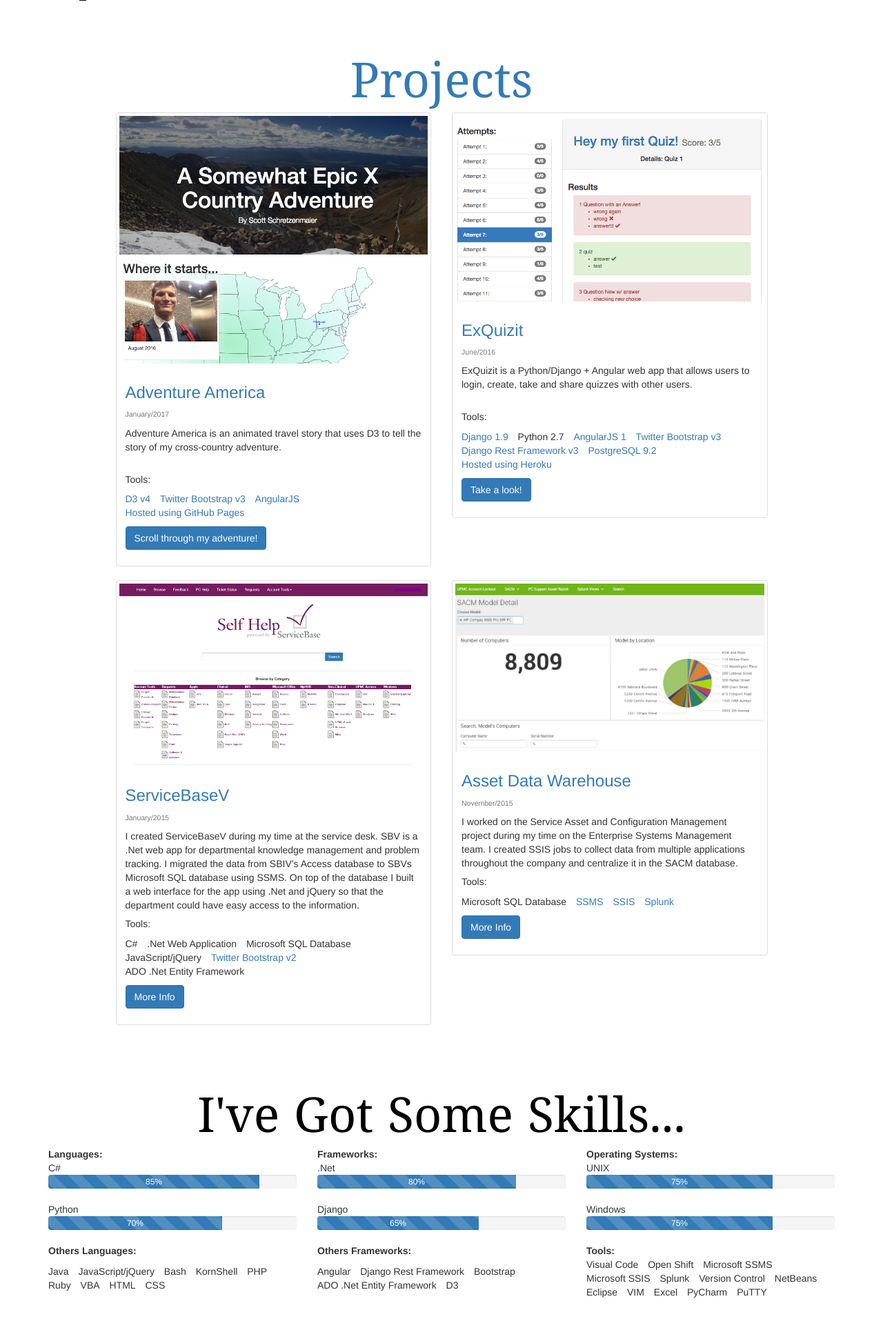
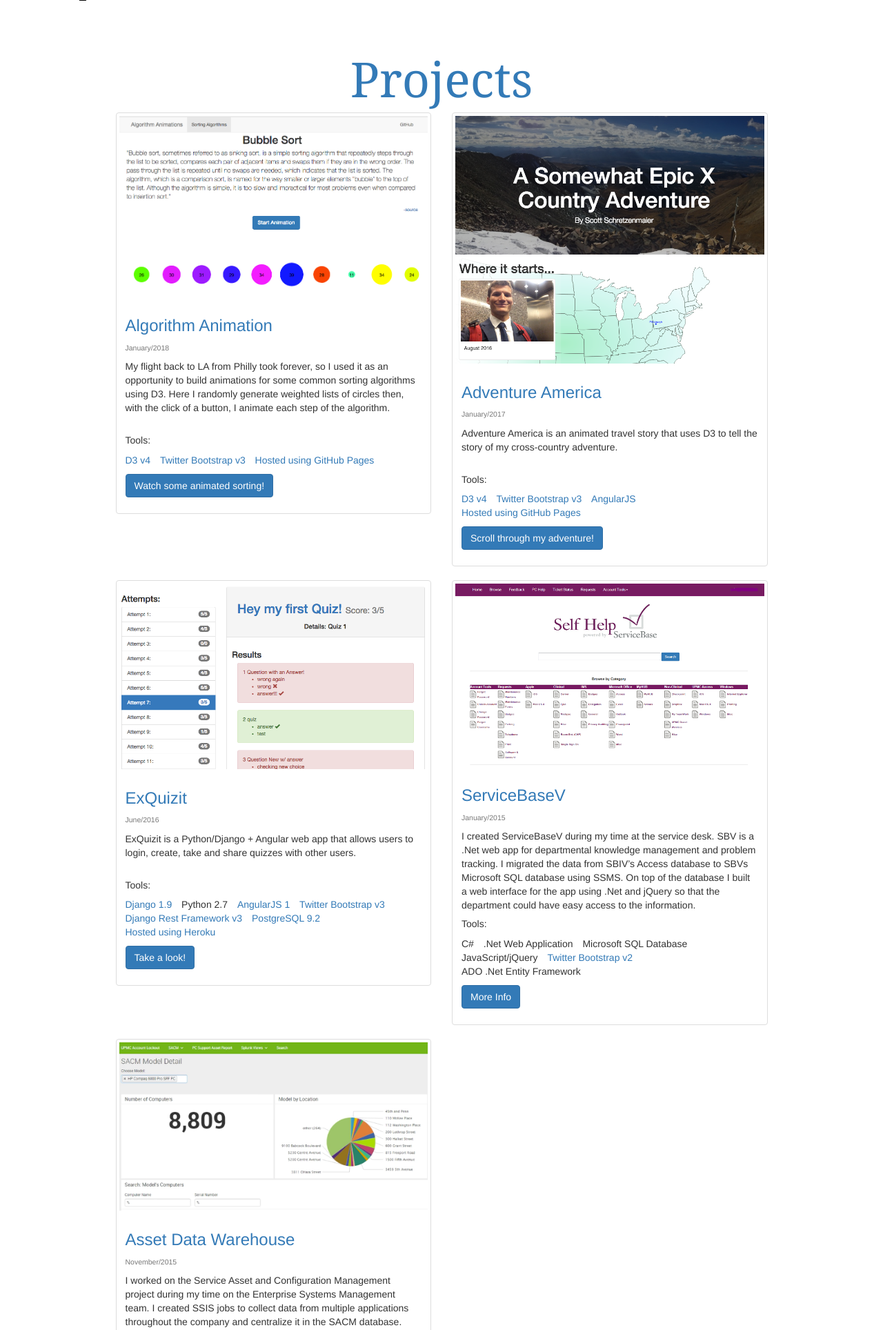
Before and after one commit to schretzilla/website, a Django app: page / in a window 1280 px wide. Shown: the part 3530-5458 px from the top of the page at 69% size. Run offline with Django 3.2, Linux system fonts and the light colour scheme; some libraries are stand-ins or nearby versions.

Commit message:
added animate to project list

```diff
--- a/portfolio/templates/portfolio/base.html
+++ b/portfolio/templates/portfolio/base.html
@@ -41,7 +41,7 @@
     <div class="container">
         <footer class="footer">
             <div class="pull-right">
-                <p class="text-muted">Updated: 10/2017</p>
+                <p class="text-muted">Updated: 1/2018</p>
             </div>
         </footer>
     </div>
--- a/portfolio/templates/portfolio/home.html
+++ b/portfolio/templates/portfolio/home.html
@@ -228,6 +228,31 @@
             <div class="row">
                 <div class="col-sm-6">
                     <div class="thumbnail">
+                        <img target="_blank" href="https://schretzilla.github.io/adventure-america/index" src="{% static 'portfolio/img/algorithm-animation.png' %}" alt="algorithm animation image">
+                        <div class="caption">
+                            <h3><a target="_blank" href="https://schretzilla.github.io/Algorithim-Animation/shuffling-circles.html" target="_blank">Algorithm Animation</a></h3>
+                            <p>
+                                <h5><small>January/2018</small></h5>
+                                    My flight back to LA from Philly took forever, so I used it as
+                                    an opportunity to build animations for some common sorting algorithms using D3.
+                                    Here I randomly generate weighted lists of circles then, with the click of a
+                                    button, I animate each step of the algorithm.
+                                </br>
+                                </br>
+                                <h5>Tools:</h5>
+                                <ul class="list-inline">
+                                    <li><a href="https://d3js.org/" target="_blank">D3 v4</a> </li>
+                                    <li><a href="http://getbootstrap.com/" target="_blank">Twitter Bootstrap v3</a></li>
+                                    <li><a href="https://pages.github.com/" target="_blank">Hosted using GitHub Pages</a></li>
+                                </ul>
+                            </p>
+                            <p><a target="_blank" href="https://schretzilla.github.io/Algorithim-Animation/shuffling-circles.html" class="btn btn-primary" role="button">Watch some animated sorting!</a> </p>
+                        </div>
+                    </div>
+                </div>
+
+                <div class="col-sm-6">
+                    <div class="thumbnail">
                         <img target="_blank" href="https://schretzilla.github.io/adventure-america/index" src="{% static 'portfolio/img/x-country-adventure.png' %}" alt="x-country adventure image">
                         <div class="caption">
                             <h3><a target="_blank" href="https://schretzilla.github.io/adventure-america/index" target="_blank">Adventure America</a></h3>
@@ -250,6 +275,11 @@
                     </div>
                 </div>
 
+
+
+            </div> <!--end row 1-->
+
+            <div class="row">
                     <div class="col-sm-6">
                             <div class="thumbnail">
                                 <img href="{% url 'dynoquiz:signin' %}" src="{% static 'portfolio/img/quiz-rectangle.png' %}" alt="ExQuizit image">
@@ -276,10 +306,6 @@
                                 </div>
                             </div>
                         </div>
-
-            </div> <!--end row 1-->
-
-            <div class="row">
                 <div class="col-sm-6">
                     <div class="thumbnail">
                         <img src="{% static 'portfolio/img/self-help.png' %}" alt="self-help image">
@@ -305,6 +331,10 @@
                     </div>
                 </div>
 
+
+            </div><!-- end row 2 -->
+
+            <div class="row">
                     <div class="col-sm-6">
                             <div class="thumbnail">
                                 <img src="{% static 'portfolio/img/asset-dashboard-smaller.png' %}" alt="splunk-dashboard image">
@@ -328,7 +358,7 @@
                                 </div>
                             </div>
                         </div>
-            </div><!-- end row 2 -->
+            </div>
         </div>
     </div>
     <!-- End Projects Row -->
@@ -496,7 +526,7 @@
 <div class="container">
         <footer class="footer">
             <div class="pull-right">
-                <p class="text-muted">Updated: 10/2017</p>
+                <p class="text-muted">Updated: 1/2018</p>
             </div>
         </footer>
     </div>
```
Also changed, not shown: portfolio/static/portfolio/img/algorithm-animation.png (added). Lines whose indentation alone changed are shown as unchanged.
